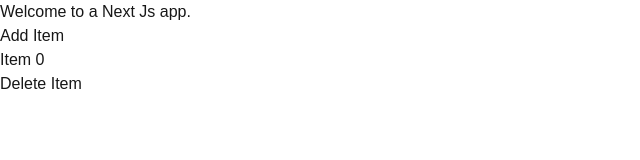
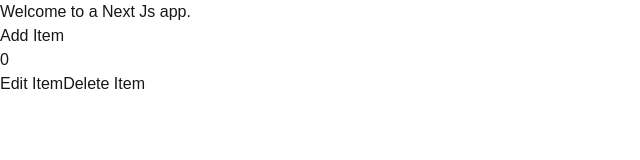
Before and after one commit to nathanielgcowan/wizards-toolbox, a Next.js app: page / in a window 1280 px wide. Both pictures are taken after a click on the button "Add Item". Shown: the top 160 px of the page, without its empty margins (0-640 px from the left). Built offline with nearby package versions, Linux system fonts and the light colour scheme.

Commit message:
working on the edit feature

```diff
--- a/app/page.tsx
+++ b/app/page.tsx
@@ -1,23 +1,31 @@
 "use client";
 import React from "react";
+import { v4 as uuidv4 } from "uuid";
 
 export default function Home() {
   const [state, useState] = React.useState([]);
 
   function addItem() {
-    const nextItem = state.length;
-    useState([...state, nextItem]);
-    console.log("Item added:", nextItem);
+    useState([
+      ...state,
+      {
+        id: uuidv4(),
+        value: 0,
+      },
+    ]);
+    console.log("Item added:");
   }
-  function editItem() {
-    const newState = state.map((e, i) => (i === 0 ? e + 1 : e));
+  function editItem(e) {
+    console.log(e);
+    const newState = state.map((e, i) => (i === e ? e + 1 : e));
     useState(newState);
     console.log("Item edited");
   }
-  function deleteItem() {
-    const newState = state.slice(0, -1);
+  function deleteItem(e) {
+    // const newState = state.slice(0, -1);
+    const newState = state.filter((_, i) => i !== e);
     useState(newState);
-    console.log("Item removed");
+    console.log(e);
   }
   console.log(state);
   return (
@@ -28,8 +36,9 @@ export default function Home() {
         // a unique key is required here
         return (
           <>
-            <p key={i}>Item {e}</p>
-            <button onClick={deleteItem}>Delete Item</button>
+            <p key={e.id}>{e.value}</p>
+            <button onClick={() => editItem(i)}>Edit Item</button>
+            <button onClick={() => deleteItem(i)}>Delete Item</button>
           </>
         );
       })}
--- a/package.json
+++ b/package.json
@@ -11,7 +11,8 @@
   "dependencies": {
     "next": "16.1.6",
     "react": "19.2.3",
-    "react-dom": "19.2.3"
+    "react-dom": "19.2.3",
+    "uuid": "^13.0.0"
   },
   "devDependencies": {
     "@tailwindcss/postcss": "^4",
```
Also changed, not shown: 1 other file (tests, documents, lock files or other folders).
